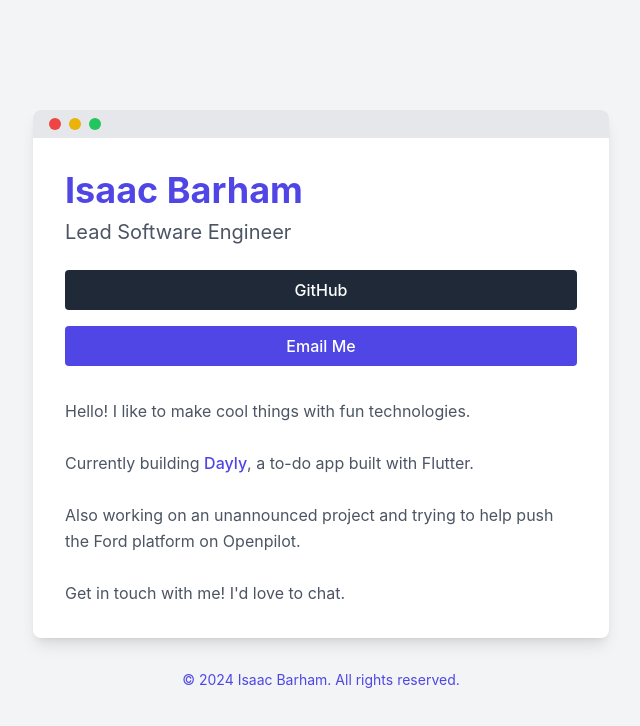
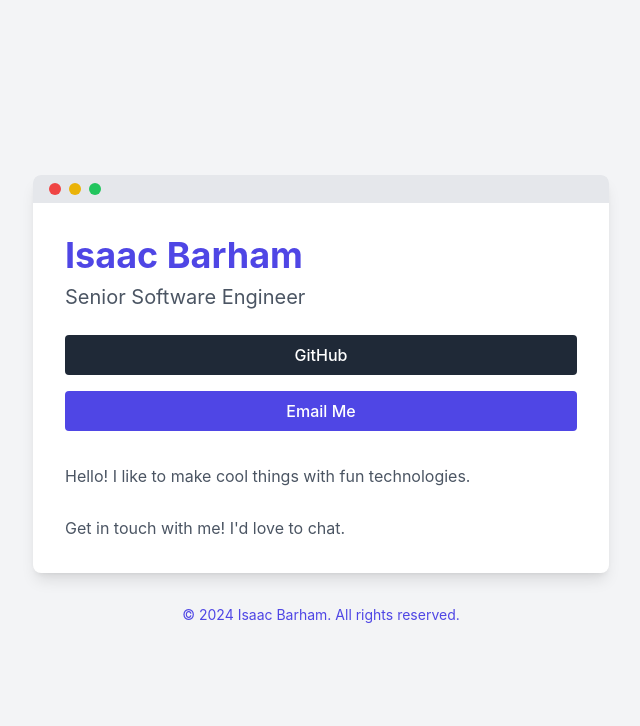
Before and after one commit to coffee-cake-isaac/isaac-landing, a React (Vite) app: page / in a window 1280 px wide. Shown: the top 726 px of the page, without its empty margins (319-959 px from the left). Built offline with nearby package versions, Linux system fonts and the light colour scheme.

Commit message:
Update landing.tsx

```diff
--- a/src/landing.tsx
+++ b/src/landing.tsx
@@ -16,11 +16,11 @@ const PersonalWebsite: React.FC = () => {
         {/* Content */}
         <div className="p-8">
           <h1 className="text-3xl md:text-4xl font-bold mb-2 text-indigo-600">Isaac Barham</h1>
-          <p className="text-lg md:text-xl mb-6 text-gray-600">Lead Software Engineer</p>
+          <p className="text-lg md:text-xl mb-6 text-gray-600">Senior Software Engineer</p>
 
           <div className="space-y-4 mb-8">
             <a
-              href="https://github.com/coffee-cake-isaac"
+              href="https://github.com/hiimisaac"
               target="_blank"
               rel="noopener noreferrer"
               className="block w-full text-center bg-gray-800 text-white py-2 rounded hover:bg-gray-700 transition-colors"
@@ -37,8 +37,6 @@ const PersonalWebsite: React.FC = () => {
 
           <p className="text-gray-600 leading-relaxed">
             Hello! I like to make cool things with fun technologies. <br /><br />
-            Currently building <a href="https://github.com/coffee-cake-isaac/dayly" className="text-indigo-600 hover:underline">Dayly</a>, a to-do app built with Flutter. <br /><br />
-            Also working on an unannounced project and trying to help push the Ford platform on Openpilot.<br /><br />
             Get in touch with me! I'd love to chat.
           </p>
         </div>
```
